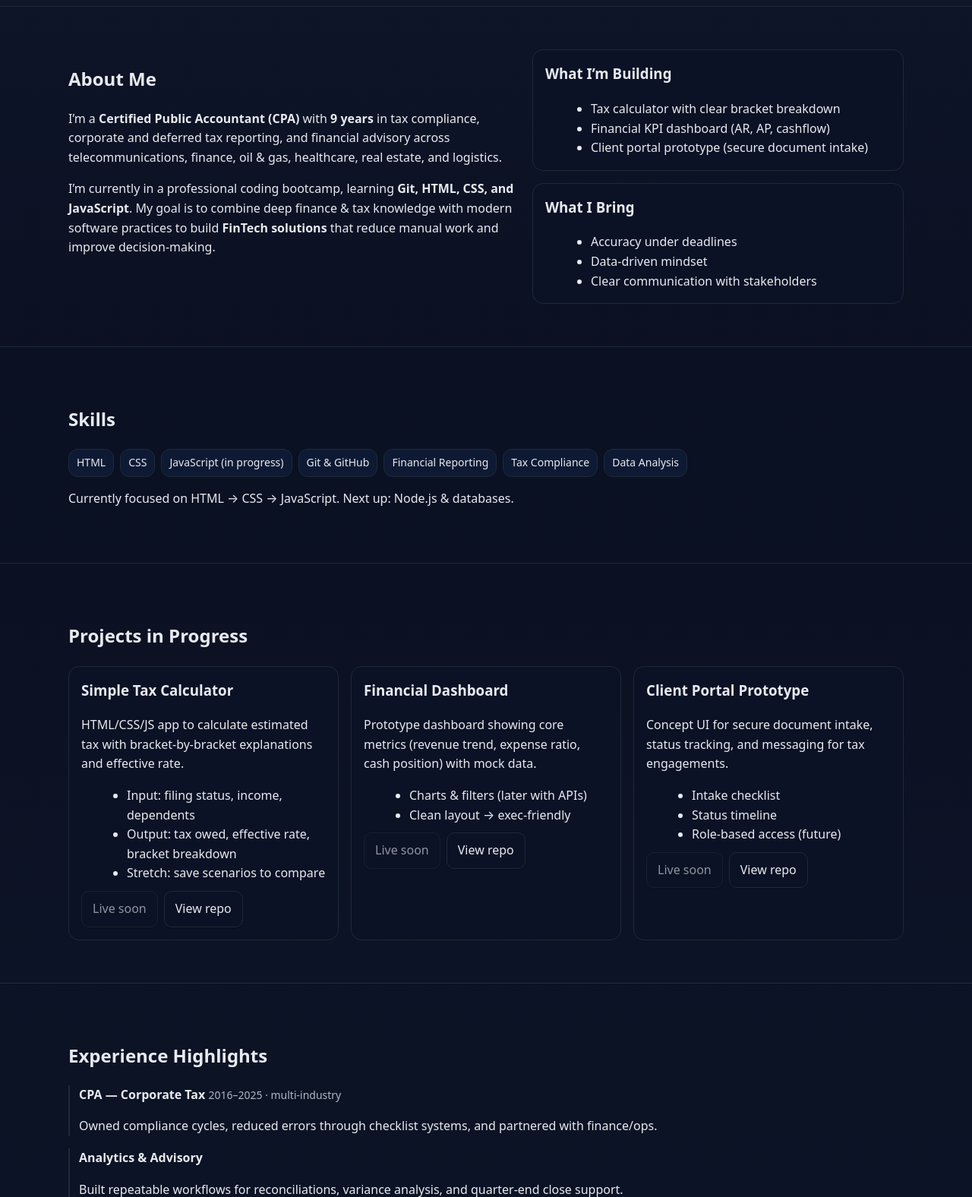
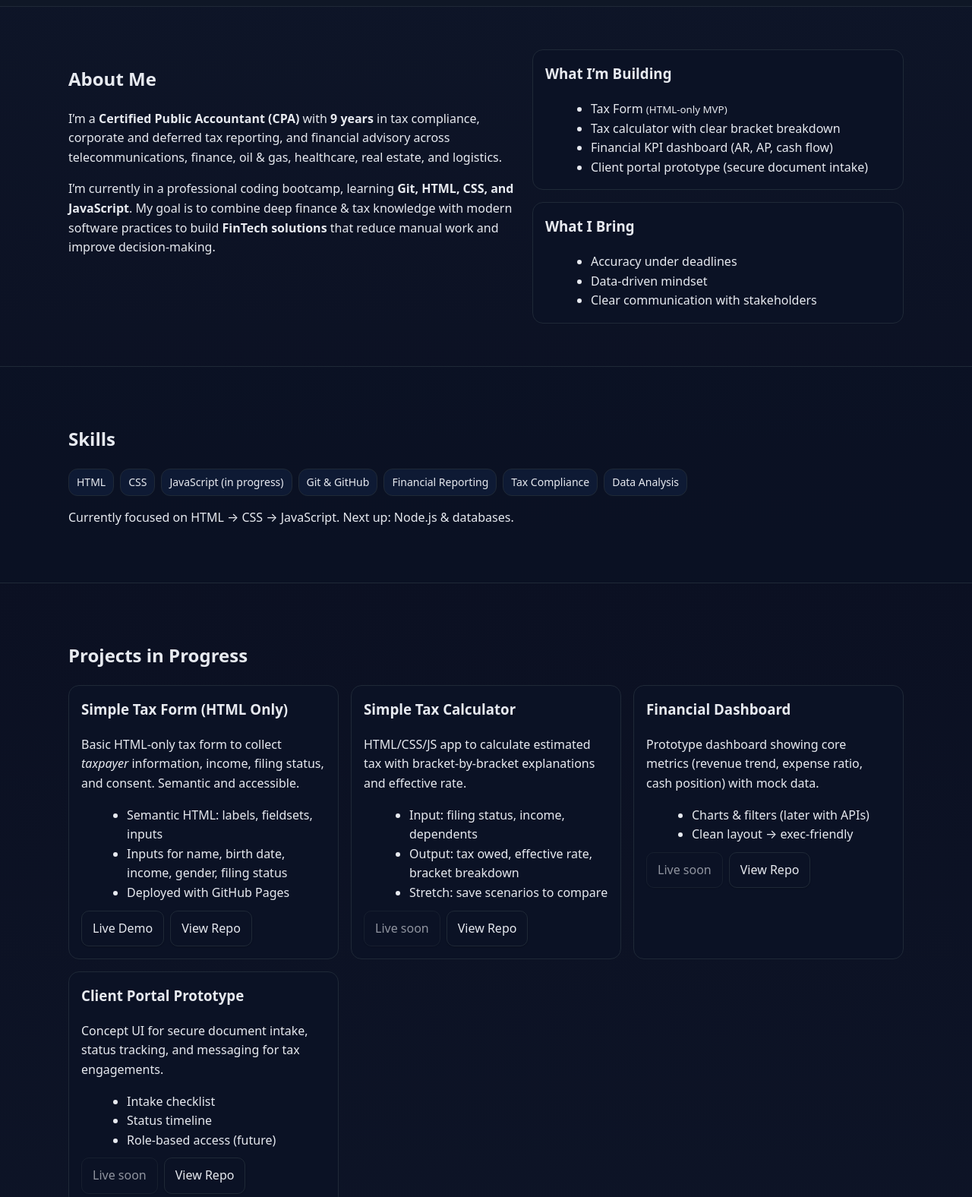
Before and after one commit to HeyItsMeIsra/professional-portfolio, a plain HTML site: page index.html in a window 1280 px wide. Shown: the part 340-1916 px from the top of the page at 76% size. Drawn offline with Linux system fonts and the light colour scheme.

Commit message:
updated the tax form

```diff
--- a/index.html
+++ b/index.html
@@ -58,14 +58,14 @@
       <section class="hero" aria-labelledby="intro-title">
         <h1 id="intro-title">Hi, I’m Isra — CPA pivoting into Software Engineering</h1>
         <p class="sub">
-          9 years in tax compliance & reporting. Now building web tools that make
+          9 years in tax compliance &amp; reporting. Now building web tools that make
           <strong>compliance simpler</strong>, <strong>reporting clearer</strong>, and
           <strong>decisions faster</strong>.
         </p>
         <div class="cta-row">
           <a class="btn primary" href="#projects">See Projects</a>
-          <a class="btn" href="https://github.com/HeyItsMeIsra" target="_blank" rel="noopener">GitHub</a>
-          <a class="btn" href="https://www.linkedin.com/in/israelvilla/" target="_blank" rel="noopener">LinkedIn</a>
+          <a class="btn" href="https://github.com/HeyItsMeIsra" target="_blank" rel="noopener noreferrer">GitHub</a>
+          <a class="btn" href="https://www.linkedin.com/in/israelvilla/" target="_blank" rel="noopener noreferrer">LinkedIn</a>
           <!-- Optional: add a hosted PDF later -->
           <!-- <a class="btn" href="/Isra-Resume.pdf" download>Download Résumé</a> -->
         </div>
@@ -95,8 +95,9 @@
           <div class="card">
             <h3>What I’m Building</h3>
             <ul>
+              <li>Tax Form <small>(HTML-only MVP)</small></li>
               <li>Tax calculator with clear bracket breakdown</li>
-              <li>Financial KPI dashboard (AR, AP, cashflow)</li>
+              <li>Financial KPI dashboard (AR, AP, cash flow)</li>
               <li>Client portal prototype (secure document intake)</li>
             </ul>
           </div>
@@ -131,7 +132,24 @@
     <section id="projects" class="section">
       <div class="container">
         <h2>Projects in Progress</h2>
+
         <div class="cards">
+          <!-- Tax Form card (fixed markup + correct links) -->
+          <article class="card">
+            <h3>Simple Tax Form (HTML Only)</h3>
+            <p>Basic HTML-only tax form to collect <em>taxpayer</em> information, income, filing status, and consent. Semantic and accessible.</p>
+            <ul class="bullets">
+              <li>Semantic HTML: labels, fieldsets, inputs</li>
+              <li>Inputs for name, birth date, income, gender, filing status</li>
+              <li>Deployed with GitHub Pages</li>
+            </ul>
+            <div class="card-cta">
+              <a class="btn small" href="https://heyitsmeisra.github.io/tax-form/" target="_blank" rel="noopener noreferrer">Live Demo</a>
+              <a class="btn small" href="https://github.com/HeyItsMeIsra/tax-form" target="_blank" rel="noopener noreferrer">View Repo</a>
+            </div>
+          </article>
+
+          <!-- Calculator -->
           <article class="card">
             <h3>Simple Tax Calculator</h3>
             <p>HTML/CSS/JS app to calculate estimated tax with bracket-by-bracket explanations and effective rate.</p>
@@ -142,10 +160,11 @@
             </ul>
             <div class="card-cta">
               <a class="btn small" href="#" aria-disabled="true">Live soon</a>
-              <a class="btn small" href="https://github.com/HeyItsMeIsra" target="_blank" rel="noopener">View repo</a>
+              <a class="btn small" href="https://github.com/HeyItsMeIsra" target="_blank" rel="noopener noreferrer">View Repo</a>
             </div>
           </article>
 
+          <!-- Dashboard -->
           <article class="card">
             <h3>Financial Dashboard</h3>
             <p>Prototype dashboard showing core metrics (revenue trend, expense ratio, cash position) with mock data.</p>
@@ -155,10 +174,11 @@
             </ul>
             <div class="card-cta">
               <a class="btn small" href="#" aria-disabled="true">Live soon</a>
-              <a class="btn small" href="https://github.com/HeyItsMeIsra" target="_blank" rel="noopener">View repo</a>
+              <a class="btn small" href="https://github.com/HeyItsMeIsra" target="_blank" rel="noopener noreferrer">View Repo</a>
             </div>
           </article>
 
+          <!-- Client portal -->
           <article class="card">
             <h3>Client Portal Prototype</h3>
             <p>Concept UI for secure document intake, status tracking, and messaging for tax engagements.</p>
@@ -169,7 +189,7 @@
             </ul>
             <div class="card-cta">
               <a class="btn small" href="#" aria-disabled="true">Live soon</a>
-              <a class="btn small" href="https://github.com/HeyItsMeIsra" target="_blank" rel="noopener">View repo</a>
+              <a class="btn small" href="https://github.com/HeyItsMeIsra" target="_blank" rel="noopener noreferrer">View Repo</a>
             </div>
           </article>
         </div>
@@ -198,8 +218,8 @@
         <h2>Contact</h2>
         <p>Best way to reach me: <a href="mailto:israelvilla2015cpa@gmail.com">israelvilla2015cpa@gmail.com</a></p>
         <ul class="links" role="list">
-          <li><a href="https://github.com/HeyItsMeIsra" target="_blank" rel="noopener">GitHub</a></li>
-          <li><a href="https://www.linkedin.com/in/israelvilla/" target="_blank" rel="noopener">LinkedIn</a></li>
+          <li><a href="https://github.com/HeyItsMeIsra" target="_blank" rel="noopener noreferrer">GitHub</a></li>
+          <li><a href="https://www.linkedin.com/in/israelvilla/" target="_blank" rel="noopener noreferrer">LinkedIn</a></li>
         </ul>
       </div>
     </section>
```
Also changed, not shown: 1 other file.
